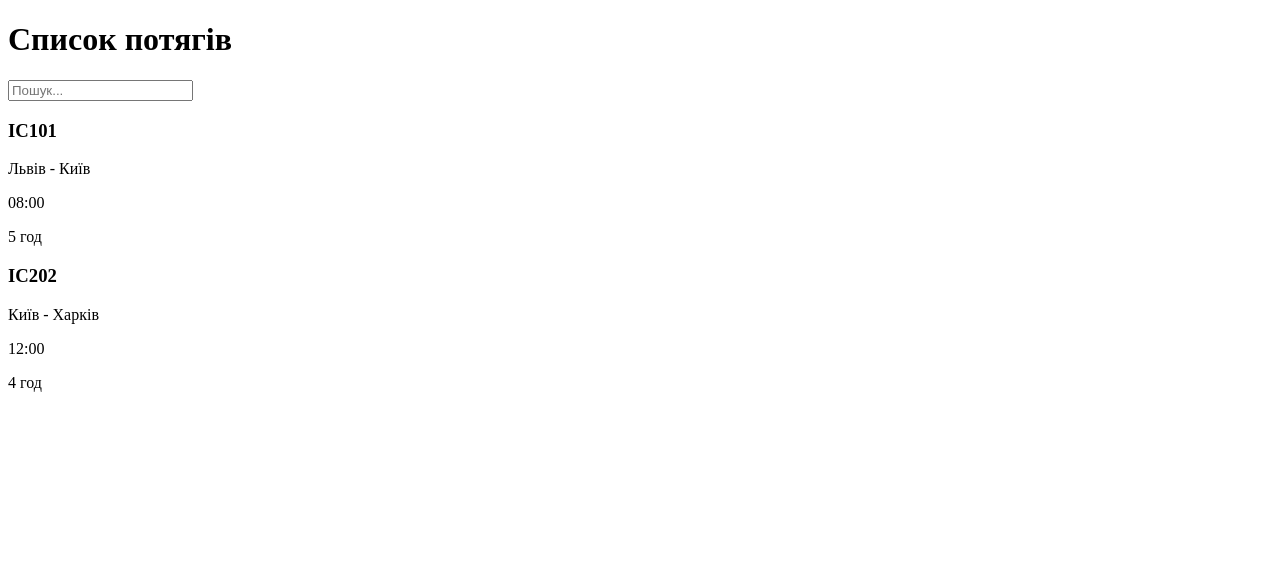
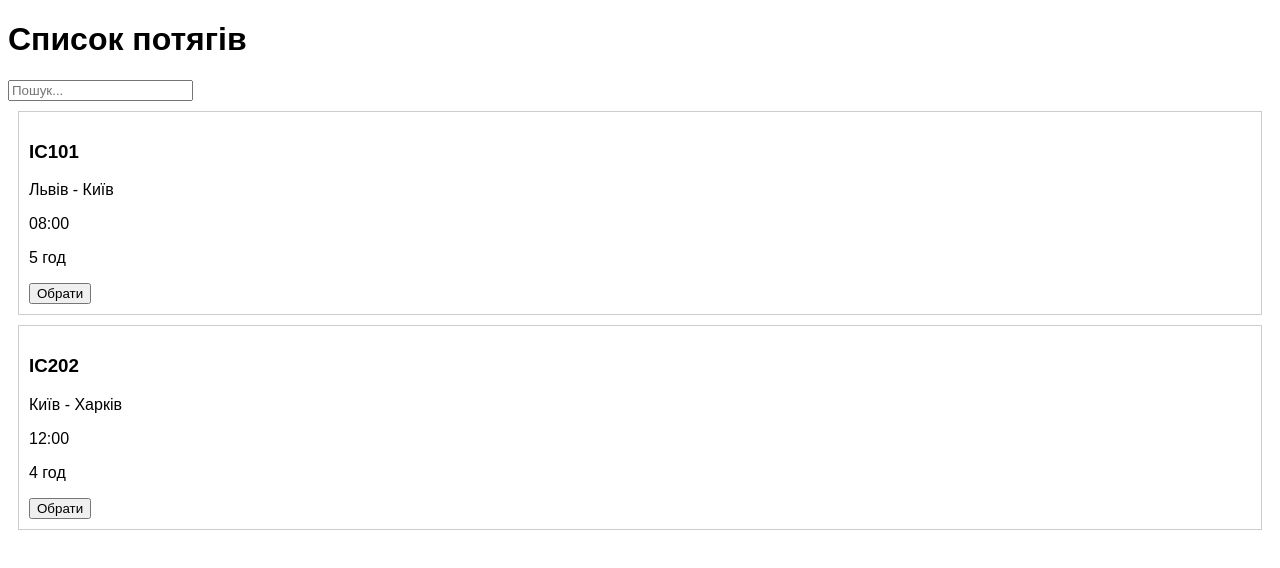
Before and after one commit to justalex00000/WEB-project-railway-booking, a React (Vite) app: page / in a window 1280 px wide. Shown: the top 568 px of the page. Built offline with nearby package versions, Linux system fonts and the light colour scheme.

Commit message:
added basic styles

```diff
--- a/src/components/TrainCard.jsx
+++ b/src/components/TrainCard.jsx
@@ -1,10 +1,16 @@
+import { Link } from "react-router-dom";
+
 export default function TrainCard({ train }) {
   return (
-    <div>
+    <div className="card">
       <h3>{train.number}</h3>
       <p>{train.route}</p>
       <p>{train.time}</p>
       <p>{train.duration}</p>
+
+      <Link to={`/booking/${train.id}`}>
+        <button>Обрати</button>
+      </Link>
     </div>
   );
 }
--- a/src/components/TrainList.jsx
+++ b/src/components/TrainList.jsx
@@ -12,7 +12,7 @@ export default function TrainList() {
   );
 
   return (
-    <div>
+    <>
       <input
         placeholder="Пошук..."
         onChange={(e) => setSearch(e.target.value)}
@@ -21,6 +21,6 @@ export default function TrainList() {
       {filtered.map((train) => (
         <TrainCard key={train.id} train={train} />
       ))}
-    </div>
+    </>
   );
 }
--- a/src/main.jsx
+++ b/src/main.jsx
@@ -1,6 +1,7 @@
 import React from "react";
 import ReactDOM from "react-dom/client";
 import App from "./App";
+import "./styles/global.css";
 
 ReactDOM.createRoot(document.getElementById("root")).render(
   <React.StrictMode>
--- a/src/styles/global.css
+++ b/src/styles/global.css
@@ -0,0 +1,21 @@
+body {
+  font-family: sans-serif;
+}
+
+.card {
+  border: 1px solid #ccc;
+  padding: 10px;
+  margin: 10px;
+}
+
+.seats button {
+  margin: 5px;
+}
+
+.free {
+  background: lightgreen;
+}
+
+.selected {
+  background: lightblue;
+}
```
